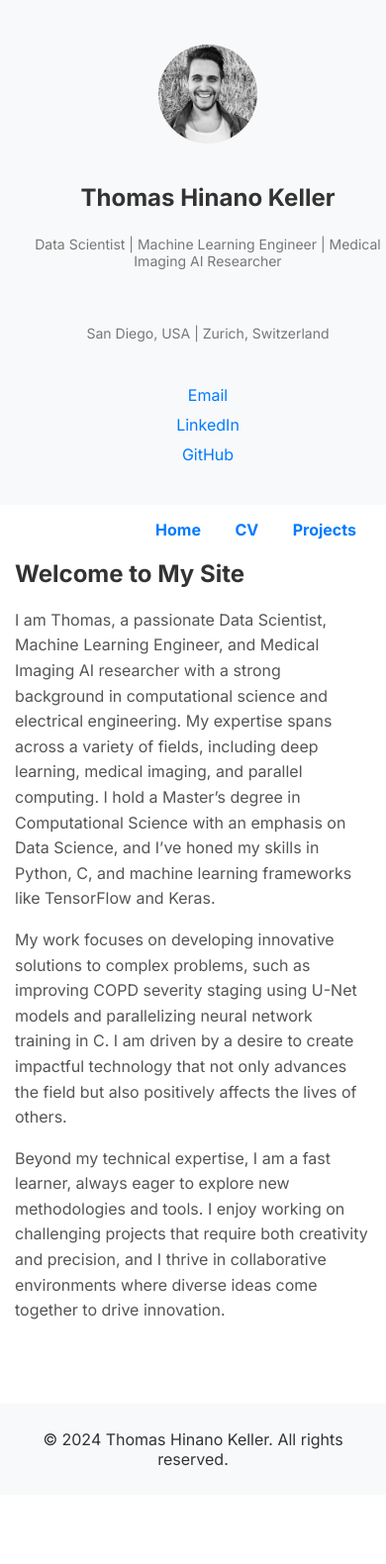
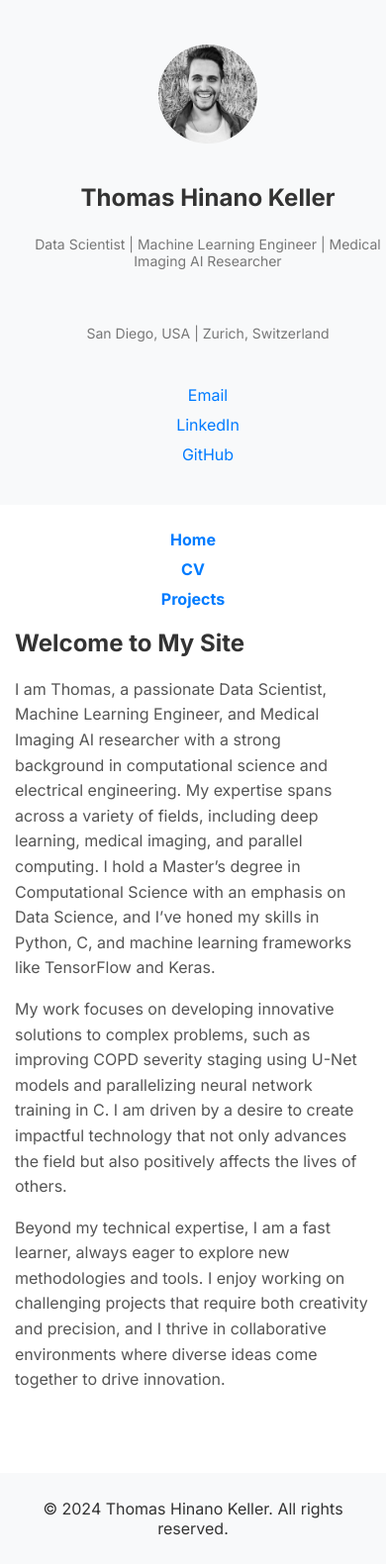
Before and after one commit to thomkell/thomkell.github.io, a Jekyll site: the page built from index.md, in a window 390 px wide. Shown: the whole page at 99% size. Built offline with Jekyll 4.4.1, drawn with Linux system fonts in a browser that asks for light colours; before the commit the page ends 1510 px from its top, so only the background shows below that.

Commit message:
mobile center menu

```diff
--- a/assets/css/style.scss
+++ b/assets/css/style.scss
@@ -159,6 +159,15 @@ body {
     margin-left: 0; /* Remove the left margin on small screens */
     padding: 10px; /* Reduce padding for smaller screens */
   }
+
+  .main-menu ul {
+    text-align: center; /* Center the menu on mobile */
+  }
+
+  .main-menu ul li {
+    display: block; /* Stack menu items vertically */
+    margin: 10px 0; /* Add some space between menu items */
+  }
 }
 
 @media (max-width: 480px) {
@@ -173,4 +182,13 @@ body {
     margin: 0; /* Remove all margins on very small screens */
     padding: 15px; /* Adjust padding to keep the content readable */
   }
+
+  .main-menu ul {
+    text-align: center; /* Center the menu on mobile */
+  }
+
+  .main-menu ul li {
+    display: block; /* Stack menu items vertically */
+    margin: 10px 0; /* Add some space between menu items */
+  }
 }
```
